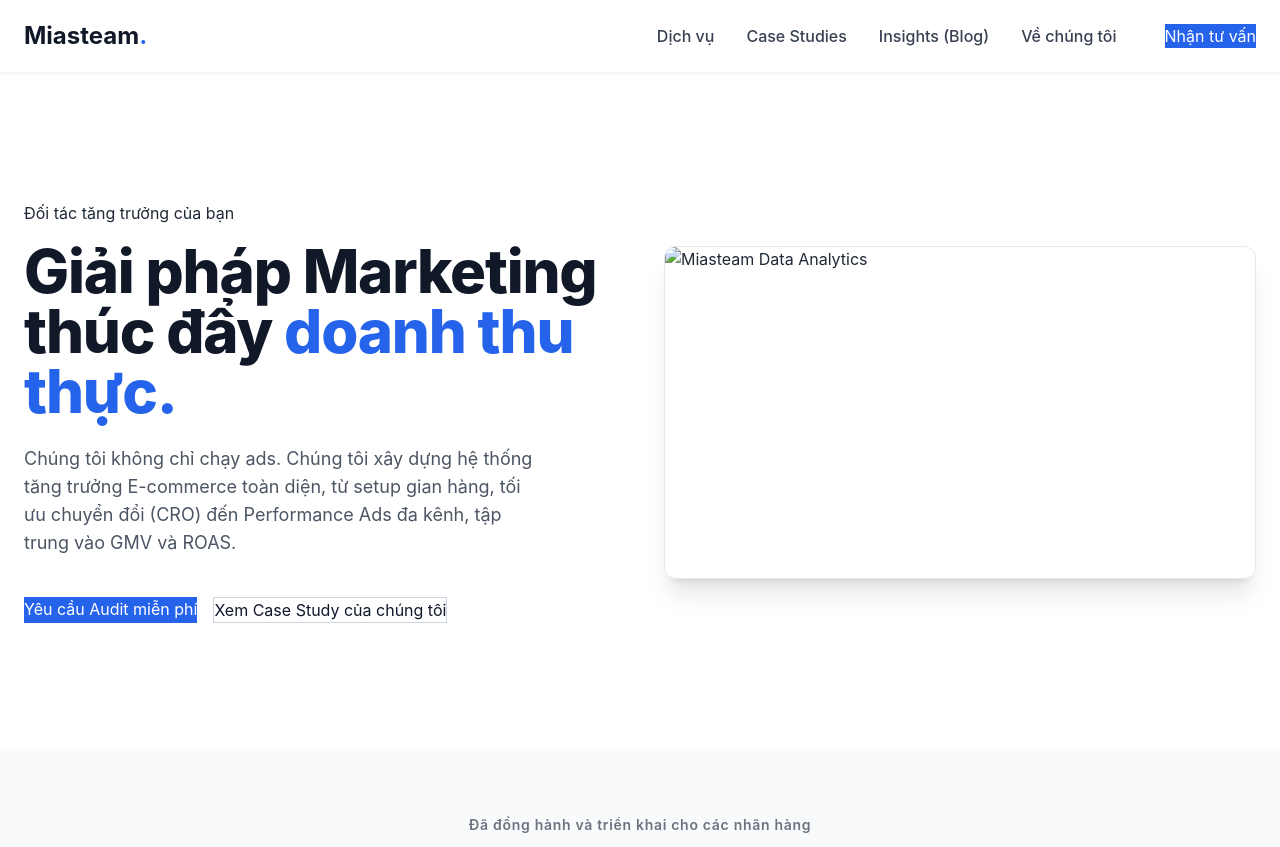
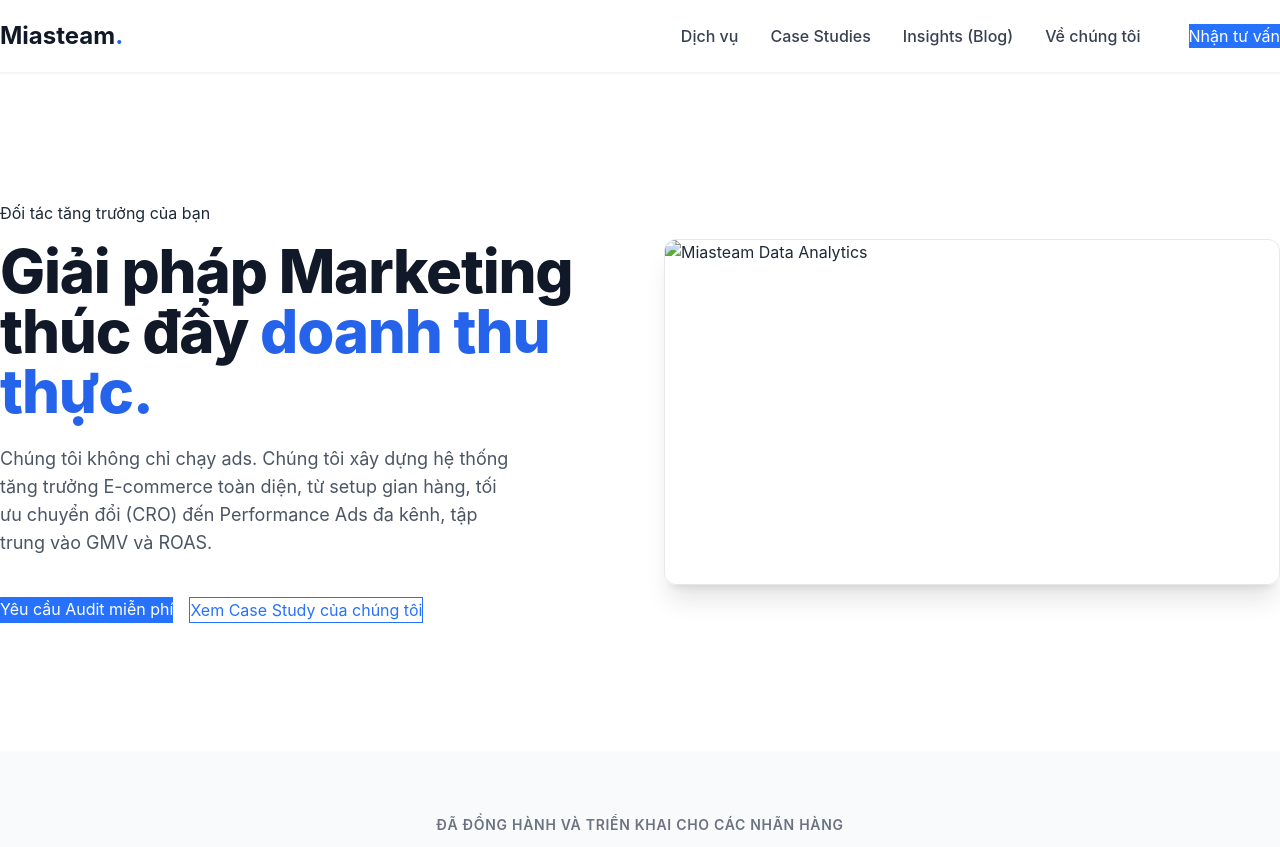
Before and after one commit to pixelaquarius/Website-MIAS, a Jekyll site: the page built from index.html, in a window 1280 px wide and 1400 px high. Shown: the top 847 px of the window. Built offline with Jekyll 4.4.1, drawn with Linux system fonts in a browser that asks for light colours; nearby versions of some CDN libraries; grey boxes are pictures that could not be loaded.

Commit message:
Update typography.css

```diff
--- a/assets/css/typography.css
+++ b/assets/css/typography.css
@@ -1,24 +1,17 @@
-/* Reset transform + chuẩn hóa typography */
-html { -webkit-text-size-adjust: 100%; text-rendering: optimizeLegibility; }
-body {
-  font-family: ui-sans-serif, system-ui, -apple-system, "Segoe UI", Roboto, "Helvetica Neue",
-               Arial, "Apple Color Emoji", "Segoe UI Emoji", "Segoe UI Symbol";
-  line-height: 1.6;
-  color: #0f172a; /* slate-900 */
+/* ---- Nút ---- */
+.btn-primary {
+  background-color: #2672ff;
+  color: #fff;
 }
-/* KHÔNG cưỡng ép viết hoa: */
-* { text-transform: none !important; }
-/* Heading gọn gàng */
-h1,h2,h3,h4 { line-height: 1.2; letter-spacing: -0.015em; }
-/* Link */
-a { text-decoration: none; }
-a:hover { text-decoration: underline; }
-/* Container tiện dùng */
-.container { max-width: 72rem; margin-inline: auto; padding-inline: 1.5rem; }
-.card { border: 1px solid #e2e8f0; border-radius: 1rem; padding: 1.25rem; }
-.btn {
-  display: inline-block; padding: .75rem 1.25rem; border-radius: .75rem; font-weight: 600;
+.btn-primary:hover {
+  background-color: #0052d9;
 }
-.btn-primary { background: #2563eb; color: #fff; }
-.btn-outline { border: 1px solid #cbd5e1; color: #0f172a; background: #fff; }
-.badge { font-size: .875rem; color:#64748b }
+.btn-outline {
+  border: 1px solid #2672ff;
+  color: #2672ff;
+  background-color: transparent;
+}
+.btn-outline:hover {
+  background-color: #2672ff;
+  color: #fff;
+}
```
